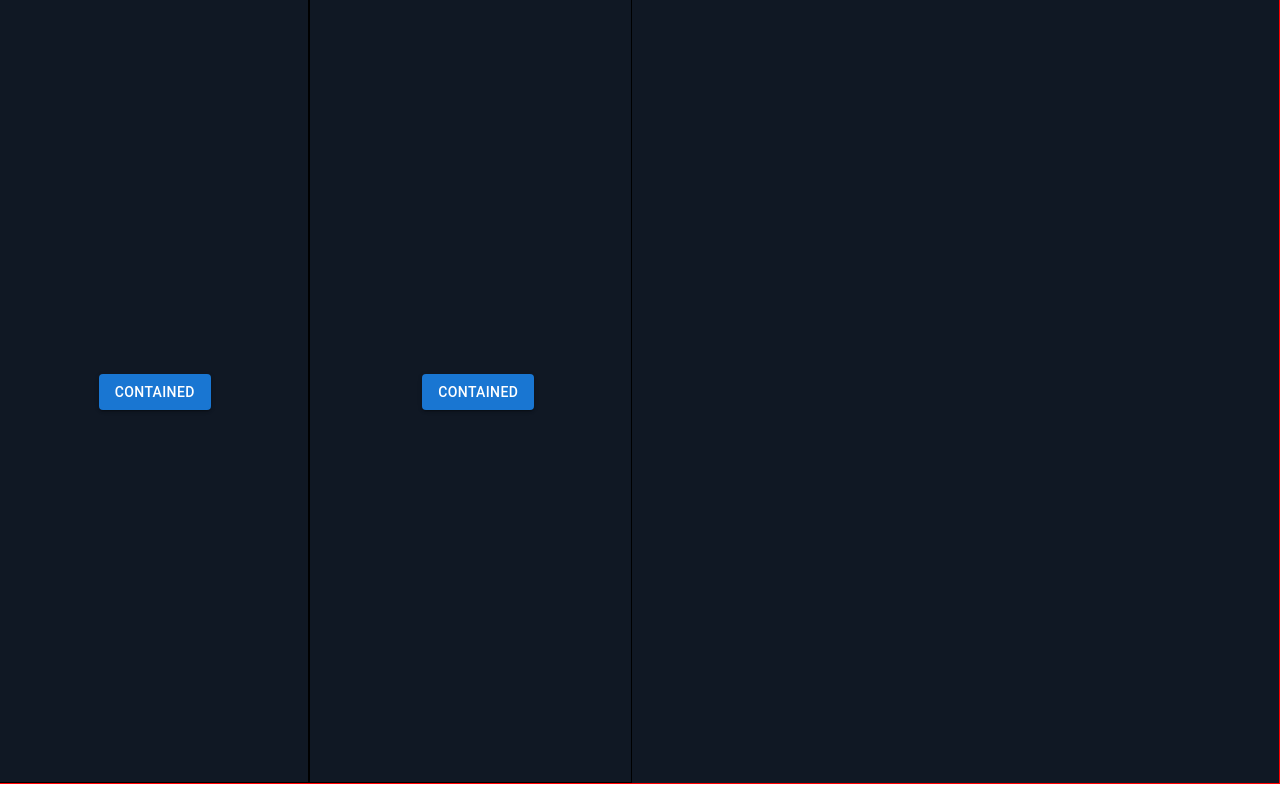
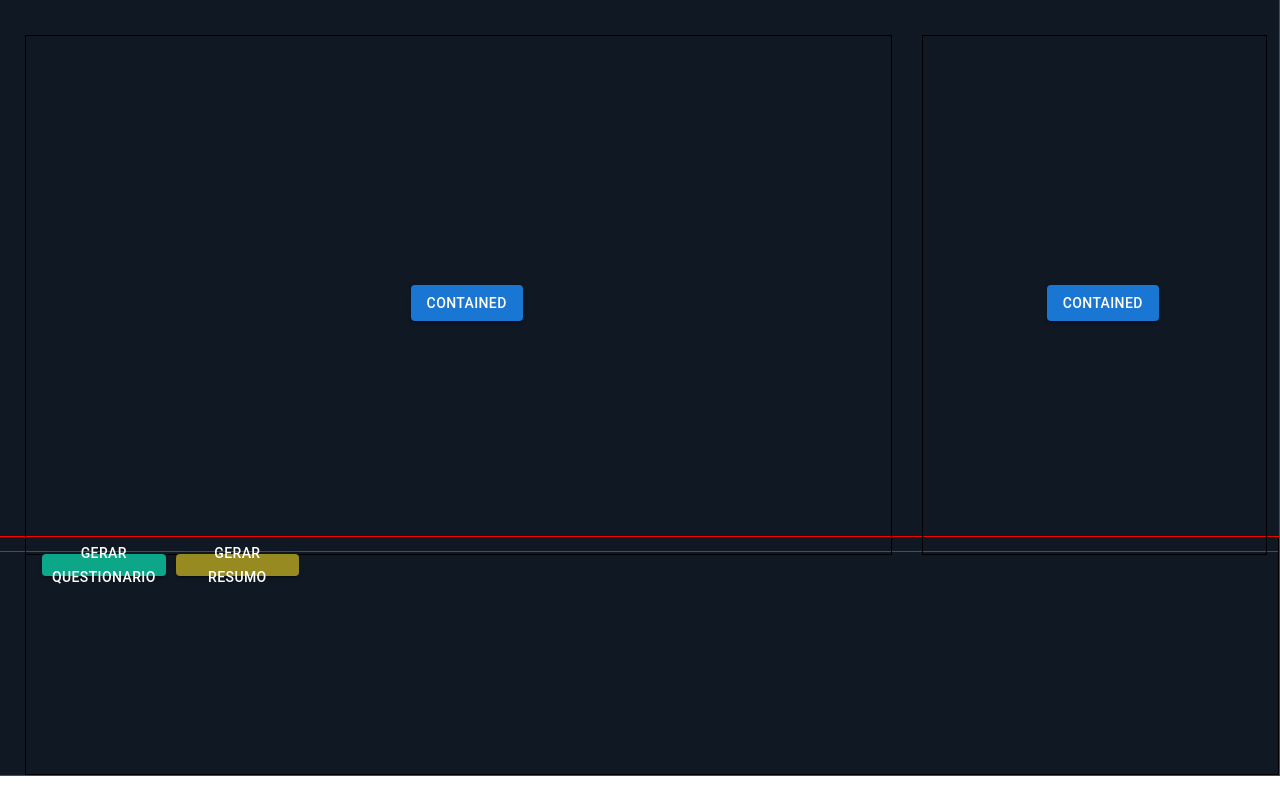
Before and after one commit to AulaOnline/AulaOnline, a React (Create React App) app: page /Player in a window 1280 px wide. Built offline with nearby package versions, Linux system fonts and the light colour scheme.

Commit message:
CHORE - develop Branch -COMECO DA CRIACAO DA TELA Player.js

```diff
--- a/src/Pages/Player.js
+++ b/src/Pages/Player.js
@@ -12,18 +12,27 @@ import Paper from '@mui/material/Paper';
 function Player() {
     return (
         <StyledSection>
-            <Grid container spacing={2} sx={{ border: '1px solid red', height: "calc(100vh)", display: 'flex' }}>
-                <Grid item md={3} sx={{ border: '1px solid #000', display: 'flex', alignItems: 'center', justifyContent: 'center' }}>
+            <Grid container spacing={2} sx={{ border: '1px solid red', height: 'calc(71vh)', paddingLeft: '40px', paddingTop: '50px', paddingRight: '0px' }}>
+                <Grid item xs={12} md={8.3} sx={{ border: '1px solid #000', display: 'flex', height: "calc(65vh)", justifyContent: 'center', alignItems: 'center' }}>
                     <Button variant="contained">Contained</Button>
                 </Grid>
-                <Grid item md={3} sx={{ border: '1px solid #000', display: 'flex', alignItems: 'center', justifyContent: 'center' }}>
+                <Grid item xs={12} md={3.3} sx={{ border: '1px solid #000', display: 'flex', height: "calc(65vh)", justifyContent: 'center', alignItems: 'center', marginLeft: '30px' }}>
                     <Button variant="contained">Contained</Button>
                 </Grid>
+
             </Grid>
+            <Grid container spacing={2} sx={{ border: '1px solid red', height: 'calc(30vh)', paddingLeft: '40px', paddingRight: '0px' }}>
+                <Grid item xs={12} md={12} sx={{ border: '1px solid #000', display: 'flex' }}>
+                    <Button variant="contained" sx={{ height: '10%', width: '10%', marginRight: '10px', backgroundColor: '#0CA789' }}>Gerar Questionario</Button>
+                    <Button variant="contained" sx={{ height: '10%', width: '10%', backgroundColor: '#968A20' }}>Gerar Resumo</Button>
+                </Grid>
+            </Grid>
+
         </StyledSection>
-
     );
 }
+
+
 
 const StyledSection = styled.section`
   background-color: #101824;
```
Also changed, not shown: src/ok.txt (deleted).
